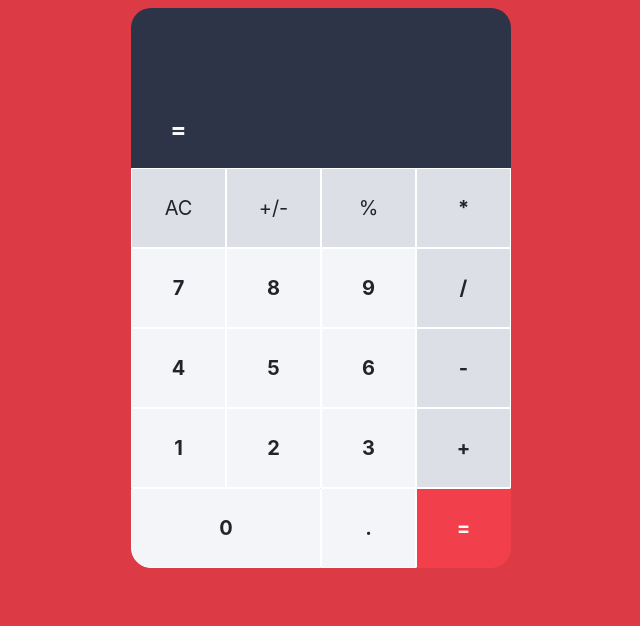
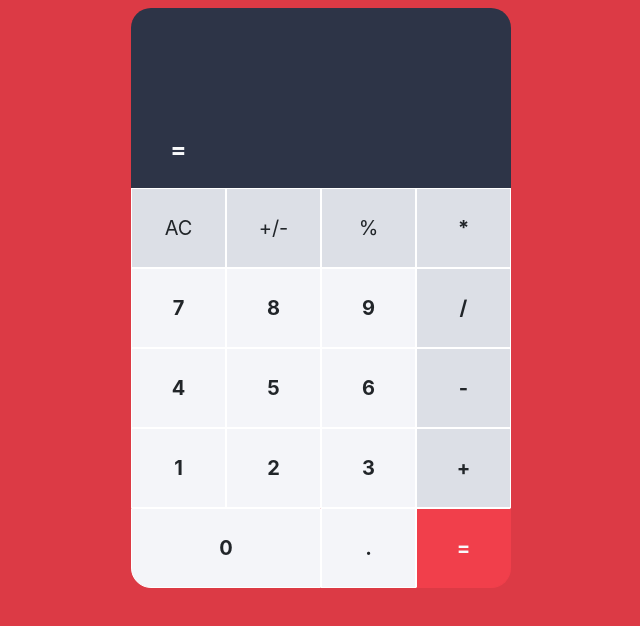
Before and after one commit to toshew/calc, a plain HTML site: page index.html in a window 1280 px wide. Shown: the whole page, without its empty margins (319-959 px from the left). Drawn offline with Linux system fonts and the light colour scheme.

Commit message:
Changed CSS for display

```diff
--- a/css/style.css
+++ b/css/style.css
@@ -14,13 +14,15 @@ body {
   height: 80px;
   font-size: 2.5rem;
   background-color: #2d3447;
+  word-wrap: break-word;
 }
 
 #display1 {
-  height: 80px;
+  height: 100px;
   border-top-left-radius: 20px;
   border-top-right-radius: 20px;
   background-color: #2d3447;
+  word-wrap: break-word;
 }
 
 #showTotal {
```
